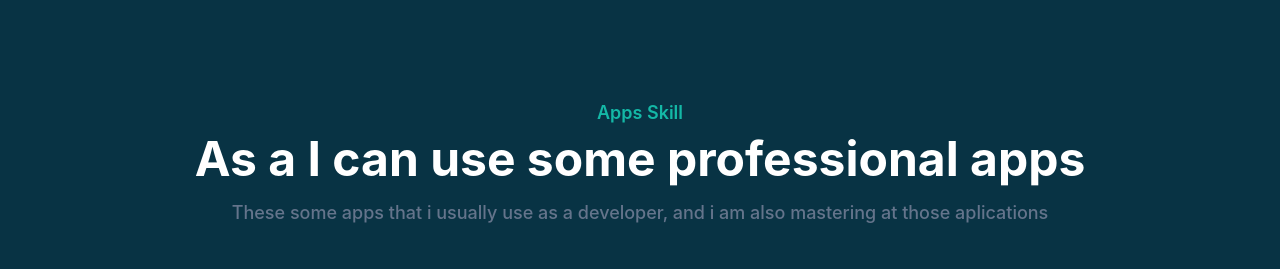
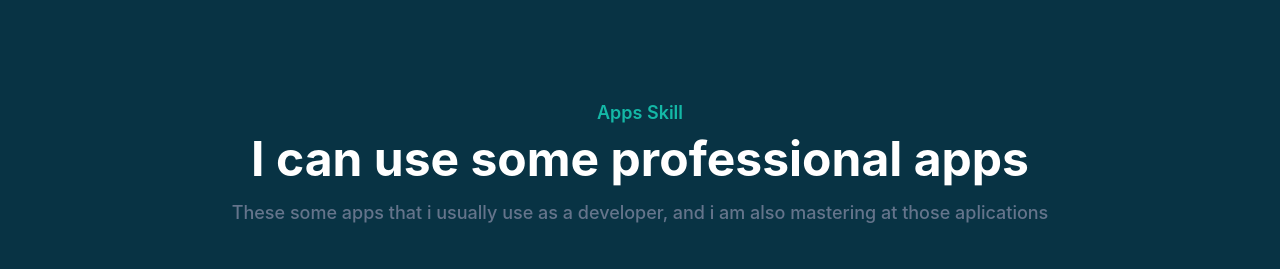
Before and after one commit to rakhaguevara/portfolio-tiga.github.io, a website: page index.html in a window 1280 px wide. Shown: the part 2660-2929 px from the top of the page. Drawn offline with nearby package versions, Linux system fonts and the light colour scheme.

Commit message:
"change text"

```diff
--- a/index.html
+++ b/index.html
@@ -292,7 +292,7 @@
   <div class="w-full px-4">
     <div class=" mx-auto text-center mb-16">
       <h4 class="font-semibold text-lg text-primary mb-2" >Apps Skill</h4>
-      <h2 class="font-bold text-white text-3xl mb-4 sm:text-2xl lg:text-5xl dark:text-dark">As a I can use some professional apps </h2>
+      <h2 class="font-bold text-white text-3xl mb-4 sm:text-2xl lg:text-5xl dark:text-dark">I can use some professional apps </h2>
       <p class="font-medium text-md text-secondary md:text-lg">These some apps that i usually use as a developer, and i am also mastering at those aplications</p>
     </div>
   </div>
```
